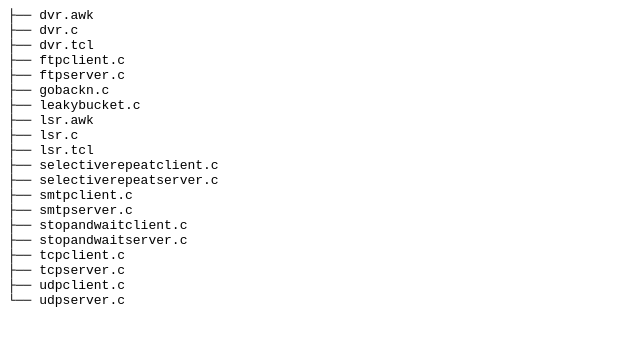
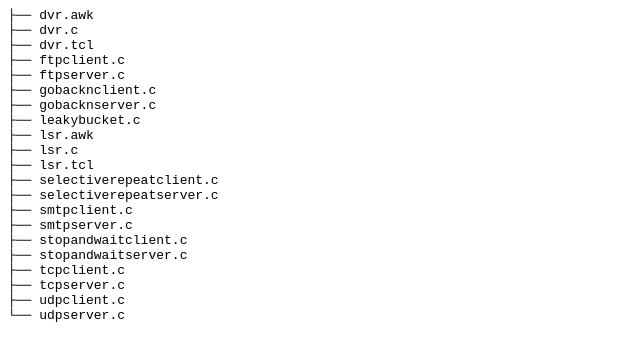
Before and after one commit to AaronKurian/xyz, a plain HTML site: page index.html in a window 1280 px wide. Shown: the whole page, without its empty margins (0-640 px from the left). Drawn offline with Linux system fonts and the light colour scheme.

Commit message:
first commit

```diff
--- a/index.html
+++ b/index.html
@@ -4,7 +4,8 @@
 ├── dvr.tcl
 ├── ftpclient.c
 ├── ftpserver.c
-├── gobackn.c
+├── gobacknclient.c
+├── gobacknserver.c
 ├── leakybucket.c
 ├── lsr.awk
 ├── lsr.c
```
